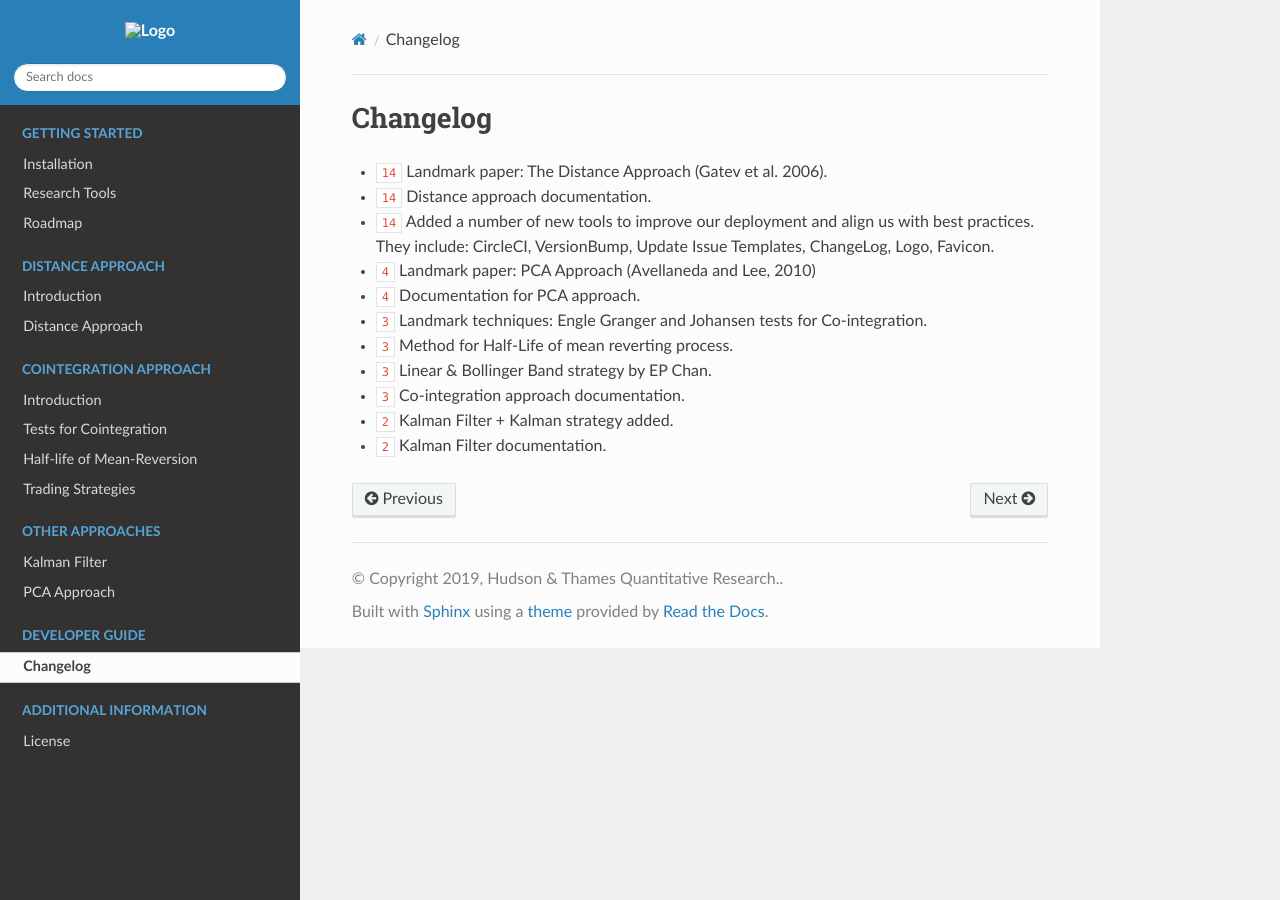
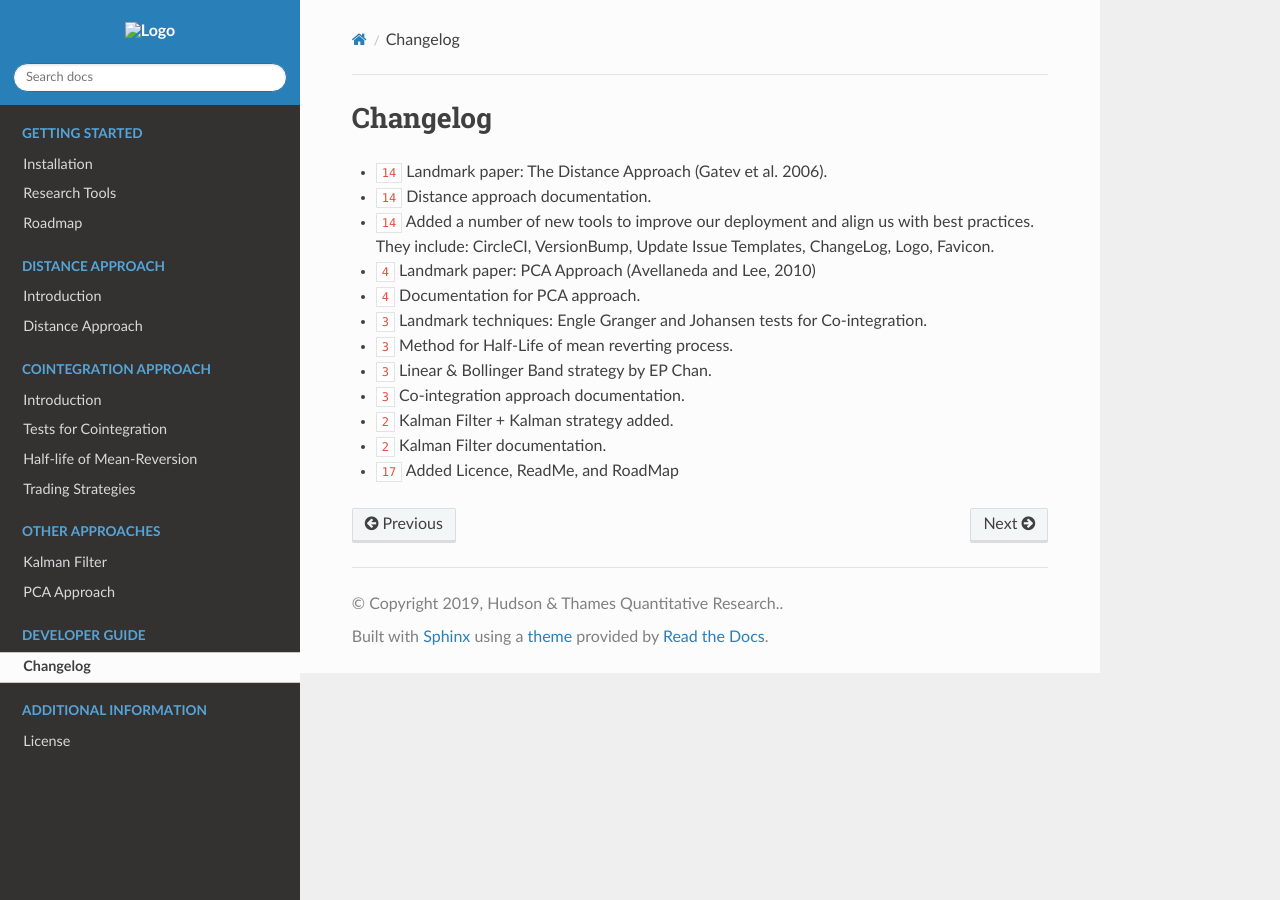
Before and after one commit to hudson-and-thames/arbitragelab, a Sphinx documentation site: the page built from docs/source/changelog.rst, in a window 1280 px wide. Built offline with Sphinx 7.4.7 and the Read the Docs theme 2.0.0, drawn with Linux system fonts in a browser that asks for light colours; cross-references to code outside the pages are shown as plain code.

Commit message:
Add to changelog.rst

```diff
--- a/docs/source/changelog.rst
+++ b/docs/source/changelog.rst
@@ -23,3 +23,4 @@ Changelog
 * :support:`3` Co-integration approach documentation.
 * :feature:`2` Kalman Filter + Kalman strategy added.
 * :support:`2` Kalman Filter documentation.
+* :support:`17` Added Licence, ReadMe, and RoadMap
```
